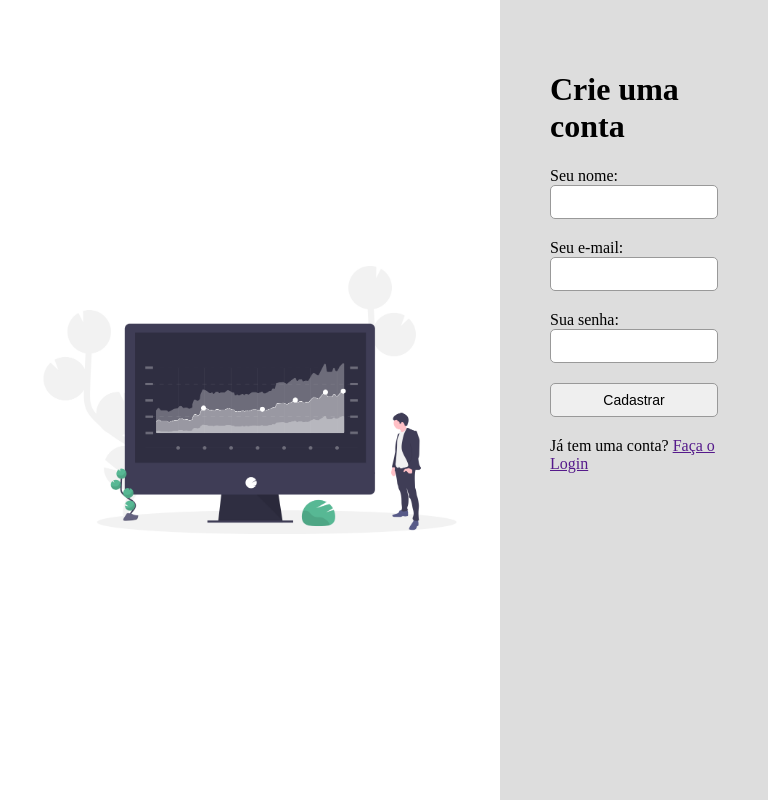
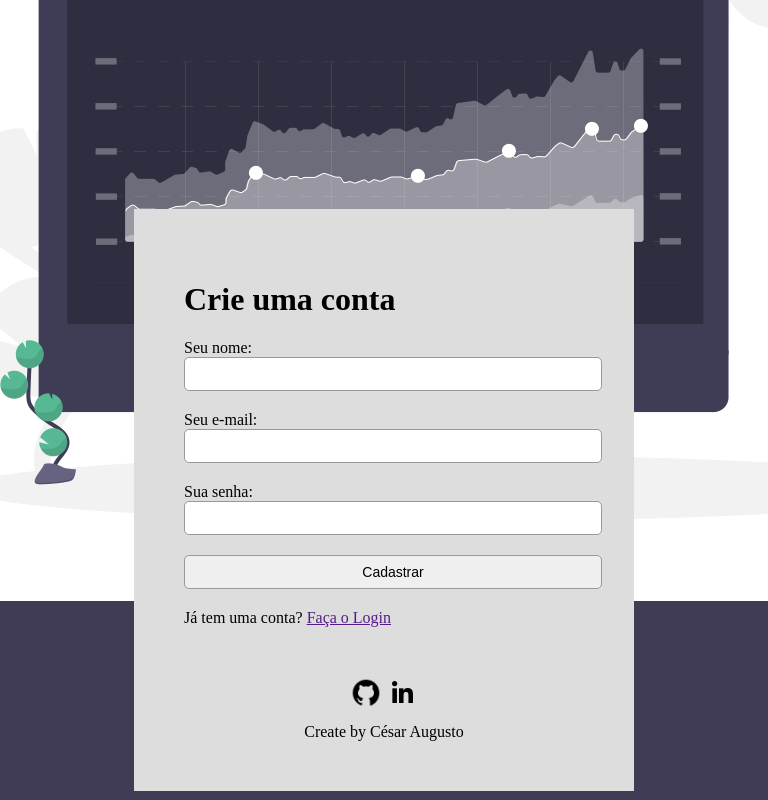
Before and after one commit to Cesaz/Validador-de-Formulario, a plain HTML site: page index.html in a window 768 px wide. Drawn offline with Linux system fonts and the light colour scheme.

Commit message:
Adicionado uma nova div contento links para minha redes. Site agora responsivo para tablets.

```diff
--- a/assets/css/style.css
+++ b/assets/css/style.css
@@ -43,6 +43,24 @@ body {
     outline: 0;
 }
 
+.personal_information {
+    display: flex;
+    justify-content: center;
+    align-items: center;
+    flex-direction: column;
+    margin-top: 250px;
+}
+
+.personal_information span {
+    margin-top: 10px;
+}
+
+.social img {
+    width: 32px;
+    height: 32px;
+}
+
+
 .error {
     font-size: 11px;
     background-color: #FF0000;
@@ -50,3 +68,41 @@ body {
     padding: 4px;
     border-radius: 5px;
 }
+
+@media (min-width:450px) and (max-width:800px) {
+    * {
+        box-sizing: unset;
+    }
+
+    body {
+        background-color: #403c56;
+    }
+
+    .screen {
+        justify-content: center;
+        align-items: center;
+        overflow-x: hidden;
+    }
+
+    .left_side {
+        display: flex;
+        justify-content: unset;
+        align-items: unset;
+        margin-top: -500px;
+        height: auto;
+    }
+
+    .left_side img {
+        max-width: none;
+    }
+
+    .right_side {
+        position: fixed;
+        margin-top: 200px;
+    }
+
+    .personal_information {
+        margin-top: 50px;
+    }
+
+}
--- a/index.html
+++ b/index.html
@@ -36,6 +36,13 @@
             <div>
                 Já tem uma conta? <a href="">Faça o Login</a>
             </div>
+            <div class="personal_information">
+                <div class="social">
+                    <a href="https://github.com/Cesaz" target="_blank"><img src="images/icons8-github-36(-hdpi).png" alt=""></a>
+                    <a href="https://www.linkedin.com/in/cesaz/" target="_blank"><img src="images/icons8-linkedin-2-32.png" alt=""></a>
+                </div>
+                <span>Create by César Augusto</span>
+            </div>
         </div>
     </div>
 
```
Also changed, not shown: images/icons8-github-36(-hdpi).png (added), images/icons8-linkedin-2-32.png (added).
